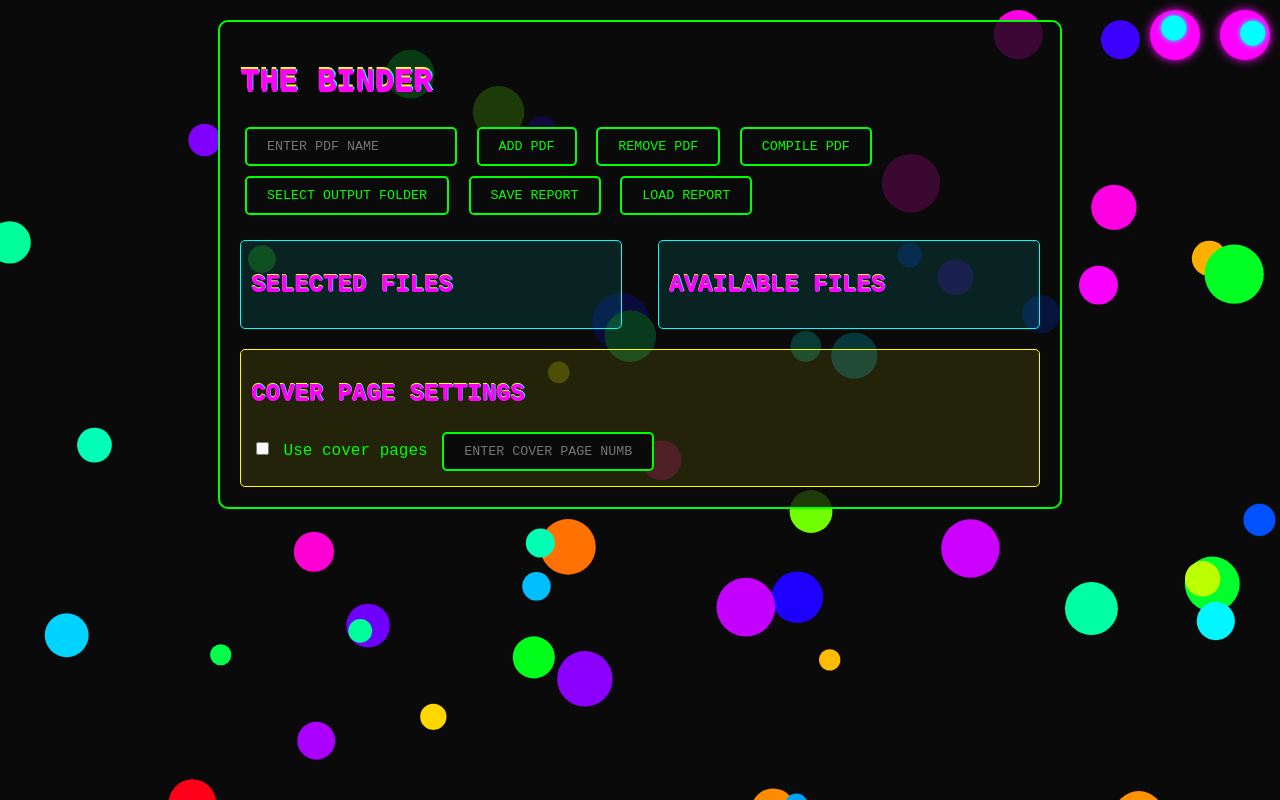
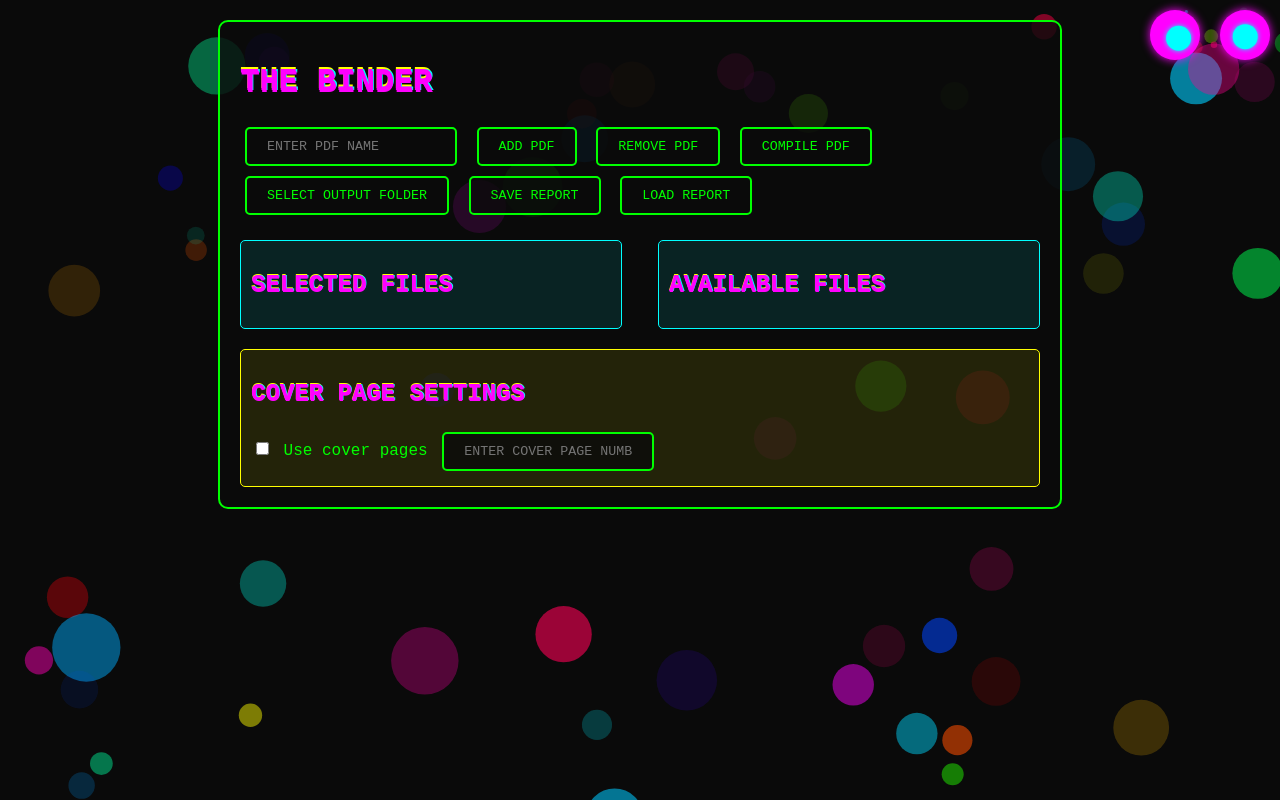
Before and after one commit to Daniel-Rolen/PDFCompilator, a Flask app: page / in a window 1280 px wide. Run offline with Flask 3, Linux system fonts and the light colour scheme; data that the repository does not hold is empty.

Commit message:
Agent query: Can you please test the following functionality and confirm if everything is working as expected: 1. Adding a PDF using the 'Add PDF' button, 2. Removing a PDF using the 'Remove PDF' button, 3. The bubbly background animation, 4. The eyeball mascots' animation, 5. The 'Compile PDF' button functionality, 6. The 'Select Output Folder', 'Save Report', and 'Load Report' buttons (these should show alerts for now). Please also comment on the overall aesthetic and if it matches the desired cyberpunk and zef culture theme.

```diff
--- a/static/script.js
+++ b/static/script.js
@@ -9,40 +9,68 @@
 // Bubble properties
 const bubbles = [];
 const bubbleCount = 50;
+const bubblePool = [];
 
 class Bubble {
     constructor() {
+        this.reset();
+    }
+
+    reset() {
         this.x = Math.random() * canvas.width;
         this.y = canvas.height + Math.random() * 100;
         this.size = Math.random() * 20 + 10;
         this.speed = Math.random() * 2 + 1;
-        this.color = `hsl(${Math.random() * 360}, 100%, 50%)`;
+        this.color = `hsla(${Math.random() * 360}, 100%, 50%, 0.5)`;
+        this.opacity = Math.random() * 0.5 + 0.1;
+        this.scale = 1;
+        this.growthRate = Math.random() * 0.02 - 0.01;
+        this.wobbleOffset = Math.random() * Math.PI * 2;
+        this.wobbleSpeed = Math.random() * 0.05 + 0.02;
     }
 
-    rise() {
+    update() {
         this.y -= this.speed;
+        this.x += Math.sin(this.wobbleOffset) * 0.5;
+        this.wobbleOffset += this.wobbleSpeed;
+        this.scale += this.growthRate;
+
+        if (this.scale > 1.2 || this.scale < 0.8) {
+            this.growthRate *= -1;
+        }
+
+        this.opacity += this.growthRate * 0.2;
+        this.opacity = Math.max(0.1, Math.min(0.6, this.opacity));
+
         if (this.y < -this.size) {
-            this.y = canvas.height + this.size;
+            this.reset();
         }
     }
 
     draw() {
         ctx.beginPath();
-        ctx.arc(this.x, this.y, this.size, 0, Math.PI * 2);
-        ctx.fillStyle = this.color;
+        ctx.arc(this.x, this.y, this.size * this.scale, 0, Math.PI * 2);
+        ctx.fillStyle = this.color.replace('0.5', this.opacity);
         ctx.fill();
     }
 }
 
+function createBubble() {
+    if (bubblePool.length > 0) {
+        return bubblePool.pop();
+    }
+    return new Bubble();
+}
+
 // Create initial bubbles
 for (let i = 0; i < bubbleCount; i++) {
-    bubbles.push(new Bubble());
+    bubbles.push(createBubble());
 }
 
 function animate() {
     ctx.clearRect(0, 0, canvas.width, canvas.height);
     bubbles.forEach(bubble => {
-        bubble.rise();
+        bubble.update();
         bubble.draw();
     });
     requestAnimationFrame(animate);
@@ -52,6 +80,31 @@
 
 // Eyeball animation
 const eyeballs = document.querySelectorAll('.eyeball');
+const eyeballBubbles = [];
+
+class EyeballBubble extends Bubble {
+    constructor(eyeball) {
+        super();
+        this.eyeball = eyeball;
+        this.angle = Math.random() * Math.PI * 2;
+        this.distance = Math.random() * 30 + 20;
+        this.size = Math.random() * 5 + 2;
+    }
+
+    update() {
+        super.update();
+        this.angle += 0.05;
+        const rect = this.eyeball.getBoundingClientRect();
+        this.x = rect.left + rect.width / 2 + Math.cos(this.angle) * this.distance;
+        this.y = rect.top + rect.height / 2 + Math.sin(this.angle) * this.distance;
+    }
+}
+
+eyeballs.forEach(eyeball => {
+    for (let i = 0; i < 5; i++) {
+        eyeballBubbles.push(new EyeballBubble(eyeball));
+    }
+});
 
 function animateEyeballs() {
     eyeballs.forEach(eyeball => {
@@ -65,7 +118,12 @@
         eyeball.style.setProperty('--pupil-y', `${y}px`);
     });
 
-    setTimeout(animateEyeballs, Math.random() * 1000 + 500);
+    eyeballBubbles.forEach(bubble => {
+        bubble.update();
+        bubble.draw();
+    });
+
+    requestAnimationFrame(animateEyeballs);
 }
 
 animateEyeballs();
--- a/static/styles.css
+++ b/static/styles.css
@@ -71,7 +71,7 @@
 }
 
 button, input[type="text"], input[type="checkbox"] {
-    background-color: #0a0a0a;
+    background-color: rgba(10, 10, 10, 0.8);
     color: #00ff00;
     border: 2px solid #00ff00;
     padding: 10px 20px;
@@ -81,12 +81,30 @@
     font-family: 'Courier New', monospace;
     text-transform: uppercase;
     transition: all 0.3s ease;
+    position: relative;
+    overflow: hidden;
+}
+
+button::before, input[type="text"]::before, input[type="checkbox"]::before {
+    content: '';
+    position: absolute;
+    top: -50%;
+    left: -50%;
+    width: 200%;
+    height: 200%;
+    background: radial-gradient(circle, rgba(0,255,0,0.1) 0%, rgba(0,255,0,0) 70%);
+    opacity: 0;
+    transition: opacity 0.3s ease;
+}
+
+button:hover::before, input[type="text"]:focus::before, input[type="checkbox"]:checked::before {
+    opacity: 1;
 }
 
 button:hover, input[type="text"]:focus {
-    background-color: #00ff00;
-    color: #0a0a0a;
-    box-shadow: 0 0 10px #00ff00;
+    background-color: rgba(0, 255, 0, 0.2);
+    color: #ffffff;
+    box-shadow: 0 0 15px #00ff00;
 }
 
 #pdfSections {
@@ -110,6 +128,12 @@
     border-radius: 3px;
     list-style-type: none;
     border: 1px solid #ff00ff;
+    transition: all 0.3s ease;
+}
+
+#pdfList li:hover, #selectedFilesList li:hover, #availableFilesList li:hover {
+    background-color: rgba(255, 0, 255, 0.3);
+    box-shadow: 0 0 10px #ff00ff;
 }
 
 #coverPageSettings {
@@ -155,3 +179,20 @@
 h1, h2 {
     animation: glitch 1s infinite;
 }
+
+/* Bubble-like glow effect */
+@keyframes bubble-glow {
+    0% {
+        box-shadow: 0 0 5px #00ff00, 0 0 10px #00ff00, 0 0 15px #00ff00, 0 0 20px #00ff00;
+    }
+    50% {
+        box-shadow: 0 0 10px #00ff00, 0 0 20px #00ff00, 0 0 30px #00ff00, 0 0 40px #00ff00;
+    }
+    100% {
+        box-shadow: 0 0 5px #00ff00, 0 0 10px #00ff00, 0 0 15px #00ff00, 0 0 20px #00ff00;
+    }
+}
+
+button:hover, input[type="text"]:focus, input[type="checkbox"]:checked {
+    animation: bubble-glow 1.5s infinite;
+}
```
